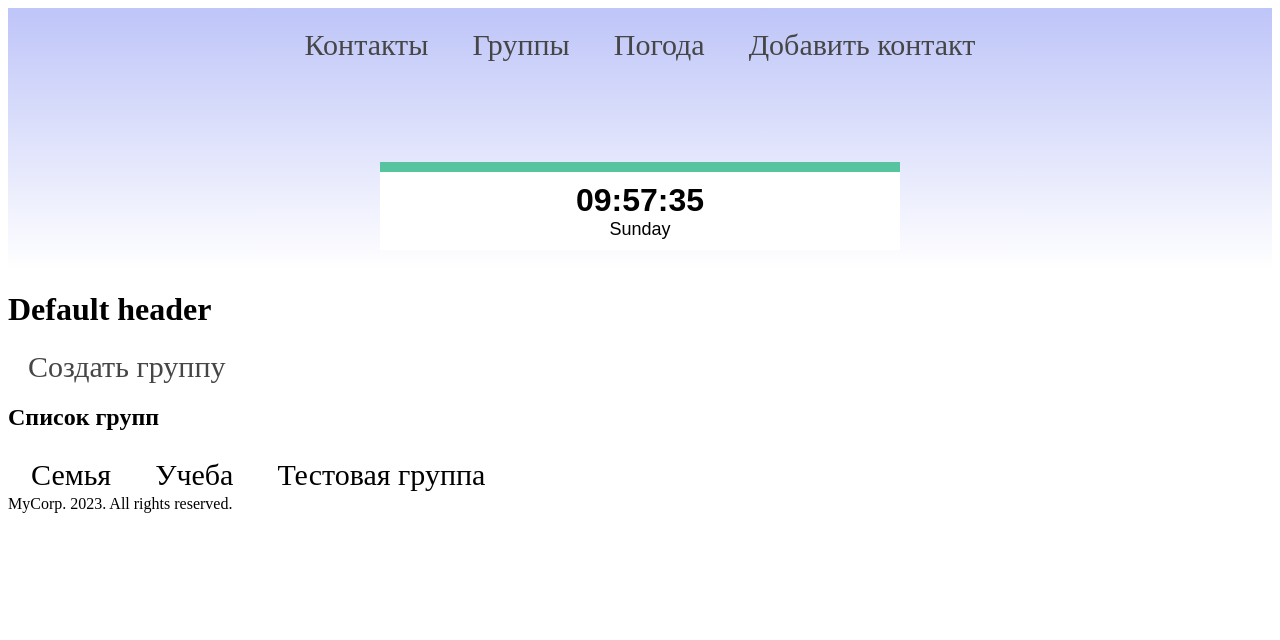
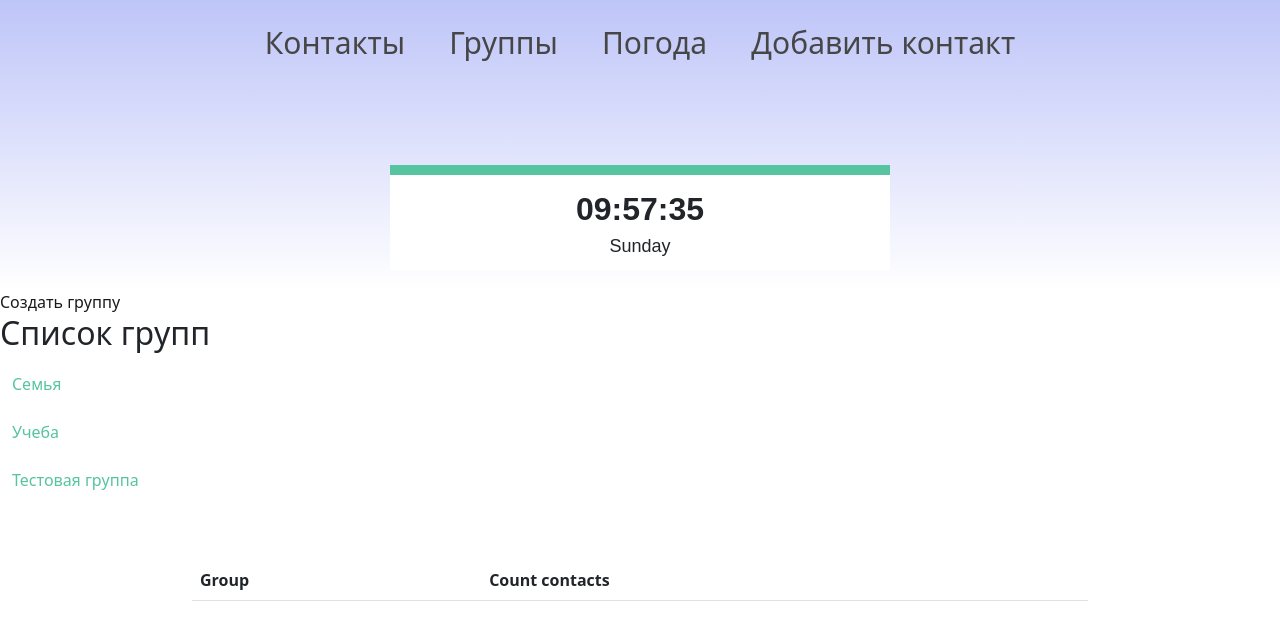
Before and after one commit to Ilyadudorov/contactManagerOnDjango, a Django app: page /listGroup/ in a window 1280 px wide. Shown: the top 640 px of the page. Run offline with Django 4.2, Linux system fonts and the light colour scheme; data comes from the database, SQL or seed files in the repository; both versions use the stored data as it was after the commit; lists and menus that the app fills with data are empty.

Commit message:
Updating the contact table and tidyng up files (viewsGroup.py)

```diff
--- a/contactManager/static/contactManager/css/style.css
+++ b/contactManager/static/contactManager/css/style.css
@@ -1,6 +1,13 @@
 header{
     background: linear-gradient( #bec5f8, #ffffff);
 
+}
+
+.table{
+    width: 70%;
+    margin-left: 15%;
+    margin-right: 15%;
+    padding: 10px;
 }
 
 ul{
@@ -9,17 +16,25 @@
     padding: 20px;
 }
 
-a{
+.linkHeader{
     font-size: 30px;
     padding: 20px;
     color: #464646;
     text-decoration: none;
 }
 
-a:hover{
-    color: black;
+.tdContactList{
+    font-size: 25px;
+    color: #1b1a1a;
+    text-decoration: none;
+    padding: 10px;
+}
+
+a{
+    color:#1b1a1a;
     text-decoration: none;
 }
+
 
 link:hover{
     color:black;
@@ -54,6 +69,27 @@
   font-size: 18px;
 }
 
-#linktd{
+
+/* Вертикальное меню */
+.vertical-menu {
+    width: 300px;
+    height: 200px;
+    overflow-y: auto;
+}
+
+.vertical-menu a {
+    background-color: #eee;
     color: black;
+    display: block;
+    padding: 12px;
+    text-decoration: none;
 }
+
+.vertical-menu a:hover {
+    background-color: #ccc;
+}
+
+.vertical-menu a.active {
+    background-color: white;
+    color: #55c49f;
+}
--- a/contactManager/templates/contactManager/Group/listGroup.html
+++ b/contactManager/templates/contactManager/Group/listGroup.html
@@ -3,6 +3,11 @@
 {% block content %}
 <li><a href="{% url 'createGroup' %}">Создать группу</a></li>
 <h2>Список групп</h2>
+<!-- <ol>
+  {% for g in listGroup %}
+  <li><a id='linktd' href="{% url 'selectGroup' g.pk %}">{{g.name}}</a></li>
+  {% endfor %}
+</ol>
 <table class="table">
     <thead>
       <tr>
@@ -17,6 +22,36 @@
 
         {% endfor %}
     </tbody>
+  </table> -->
+
+  <div class="vertical-menu">
+    {% for g in listGroup %}
+    <a href="{% url 'selectGroup' g.pk %}" class="active">{{g.name}}</a>
+    {% endfor %}
+  </div>
+
+
+  <table class="table" width="70%">
+    <thead>
+      <tr>
+        <th scope="col">Group</th>
+        <th scope="col">Count contacts</th>
+      </tr>
+    </thead>
+    <tbody>
+      {% if count != 0 %}
+        {% for c in listContact %}
+
+        <td class="tdContactList"><a href="{% url 'selectGroup' g.pk %}">{{g.name}}</a></td>
+
+        <td class="tdContactList">{{c.count}}</td>
+
+      </div>
+      </tr>
+        {% endfor %}
+
+      {% endif %}
+    </tbody>
   </table>
 
 {% endblock content %}
--- a/contactManager/templates/contactManager/base.html
+++ b/contactManager/templates/contactManager/base.html
@@ -4,17 +4,20 @@
 <head>
     <meta charset="utf-8" />
     <title>{% block title %}Contact manager{% endblock title %}</title>
+    <script type="text/javascript" src="{% static 'contactManager/js/main.js' %}"></script>
+    <!-- Bootstrap CSS (jsDelivr CDN) -->
+    <link href="https://cdn.jsdelivr.net/npm/bootstrap@5.3.0/dist/css/bootstrap.min.css" rel="stylesheet" integrity="sha384-9ndCyUaIbzAi2FUVXJi0CjmCapSmO7SnpJef0486qhLnuZ2cdeRhO02iuK6FUUVM" crossorigin="anonymous">
+    <!-- Bootstrap Bundle JS (jsDelivr CDN) -->
+    <script defer src="https://cdn.jsdelivr.net/npm/bootstrap@5.3.0/dist/js/bootstrap.bundle.min.js" integrity="sha384-geWF76RCwLtnZ8qwWowPQNguL3RmwHVBC9FhGdlKrxdiJJigb/j/68SIy3Te4Bkz" crossorigin="anonymous"></script>
     <link rel="stylesheet" type="text/css" href="{% static 'contactManager/css/style.css' %}">
-    <script type="text/javascript" src="{% static 'contactManager/js/main.js' %}"></script>
-
 </head>
 <body onload="clockTimer();">
     <header align="center">
         <ul>
-            <li><a href="{% url 'contactList' %}">Контакты</a></li>
-            <li><a href="{% url 'listGroup' %}">Группы</a></li>
-            <li><a href="{% url 'favoriteList' %}">Погода</a></li>
-            <li><a href="{% url 'addContact' %}">Добавить контакт</a></li>
+            <li><a class="linkHeader" href="{% url 'contactList' %}">Контакты</a></li>
+            <li><a class="linkHeader" href="{% url 'listGroup' %}">Группы</a></li>
+            <li><a class="linkHeader" href="{% url 'weatherPage' %}">Погода</a></li>
+            <li><a class="linkHeader" href="{% url 'addContact' %}">Добавить контакт</a></li>
             <li>
                 <div class="clockpage">
 
@@ -22,15 +25,8 @@
                   <span id="dayOfWeek"></span></li>
         </ul>
     </header>
-    <h1>{% block header %}Default header{% endblock header %}</h1>
+
     <div>{% block content%}Default content{% endblock content %}</div>
-    <div>MyCorp. 2023. All rights reserved.</div>
-    <script>
-        $(document).ready(function($) {
-            $('*[data-href]').on('click', function() {
-                window.location = $(this).data("href");
-            });
-        });
-    </script>
+    <!-- <div style="text-align: center; position: fixed; bottom: 0">MyCorp. 2023. All rights reserved.</div> -->
 </body>
 </html>
--- a/contactManager/urls.py
+++ b/contactManager/urls.py
@@ -1,5 +1,6 @@
 from django.urls import path
 from .views import *
+from .viewsGroup import *
 
 urlpatterns = [
     path('', contactList),
@@ -15,7 +16,7 @@
     path('editContact/<int:contact_id>', editContact, name='editContact'),
     path('editContactPost/<int:contact_id>', editContactPost, name='editContactPost'),
 
-    path('favoriteList/', favoriteList, name='favoriteList'),
+    path('weatherPage/', weatherPage, name='weatherPage'),
     path('delContact/<int:contact_id>', delContact, name='delContact'),
 
     path('createGroup/', createGroup, name='createGroup'),
--- a/contactManager/views.py
+++ b/contactManager/views.py
@@ -41,10 +41,10 @@
     allContact = Contact.objects.all()
     count = allContact.count()
     data = {"listContact": allContact, "count":count}
-    return render(request, 'contactManager/contactList.html', context=data)
+    return render(request, 'contactManager/Contact/contactList.html', context=data)
 
 def addContact(request):
-    return render(request, 'contactManager/addContact.html')
+    return render(request, 'contactManager/Contact/addContact.html')
 
 def addContactPost(request):
     name = request.POST.get("name")
@@ -69,12 +69,12 @@
 def selectContact(request,contact_id):
     contact = Contact.objects.get(id = contact_id)
     data = {'contact': contact}
-    return render(request, 'contactManager/selectContact.html', context=data)
+    return render(request, 'contactManager/Contact/selectContact.html', context=data)
 
 def editContact(request, contact_id):
     contact = Contact.objects.get(id = contact_id)
     data = {'contact': contact}
-    return render(request, 'contactManager/editContact.html', context=data)
+    return render(request, 'contactManager/Contact/editContact.html', context=data)
 
 def editContactPost(request, contact_id):
     contact = Contact.objects.get(id = contact_id)
@@ -105,13 +105,13 @@
 #     return render(request, 'contactManager/favoriteList.html',context=data)
 
 
-def favoriteList(request):
+def weatherPage(request):
     weatherTemp = cache.get('weatherTempCache')
     if weatherTemp is None:
         weatherTemp = getWeather()
         cache.set('weatherTempCache', weatherTemp, 300)
     data = {'temp': weatherTemp}
-    return render(request, 'contactManager/favoriteList.html',context=data)
+    return render(request, 'contactManager/weatherPage.html',context=data)
 
 def delContact(request, contact_id):
     contact = Contact.objects.get(id = contact_id)
```
Also changed, not shown: contactManager/templates/contactManager/Contact/addContact.html (added, +21 -0 lines), contactManager/templates/contactManager/Contact/contactList.html (added, +38 -0 lines), contactManager/templates/contactManager/Contact/editContact.html (added, +28 -0 lines), contactManager/templates/contactManager/Contact/selectContact.html (added, +29 -0 lines), contactManager/templates/contactManager/favoriteList.html (deleted, +0 -7 lines), contactManager/templates/contactManager/weatherPage.html (added, +7 -0 lines), practice/settings.py (+20 -20 lines), contactManager/viewsGroup.py (added), db.sqlite3.
